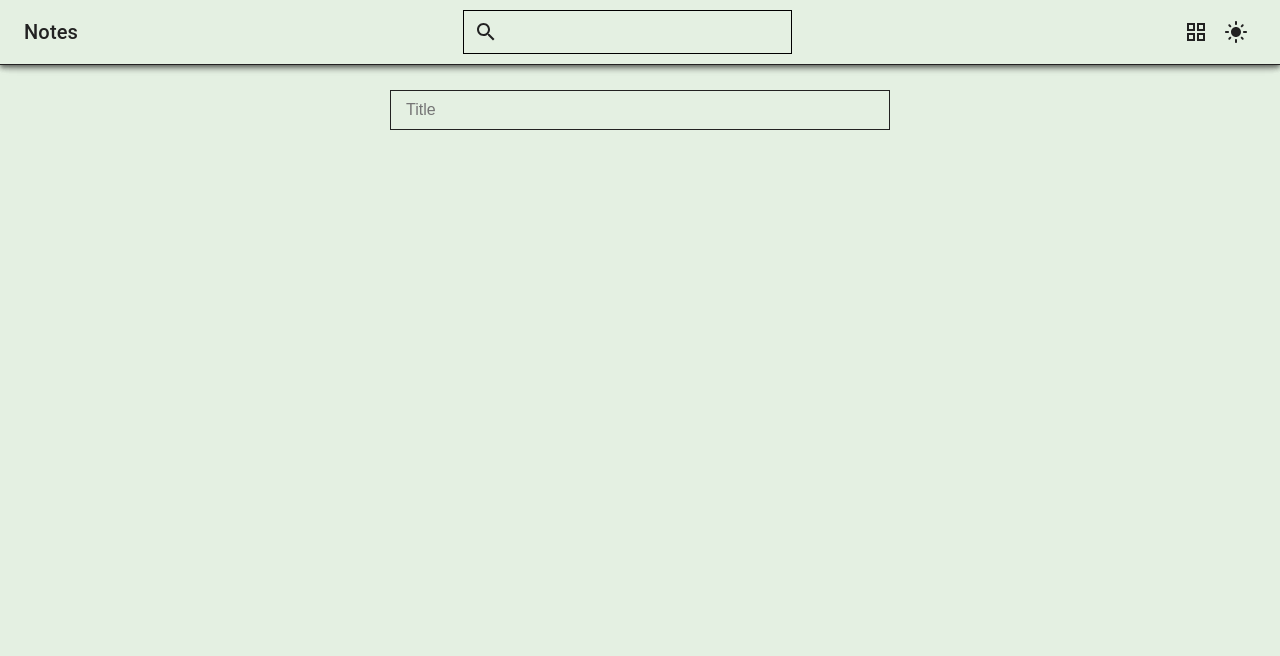
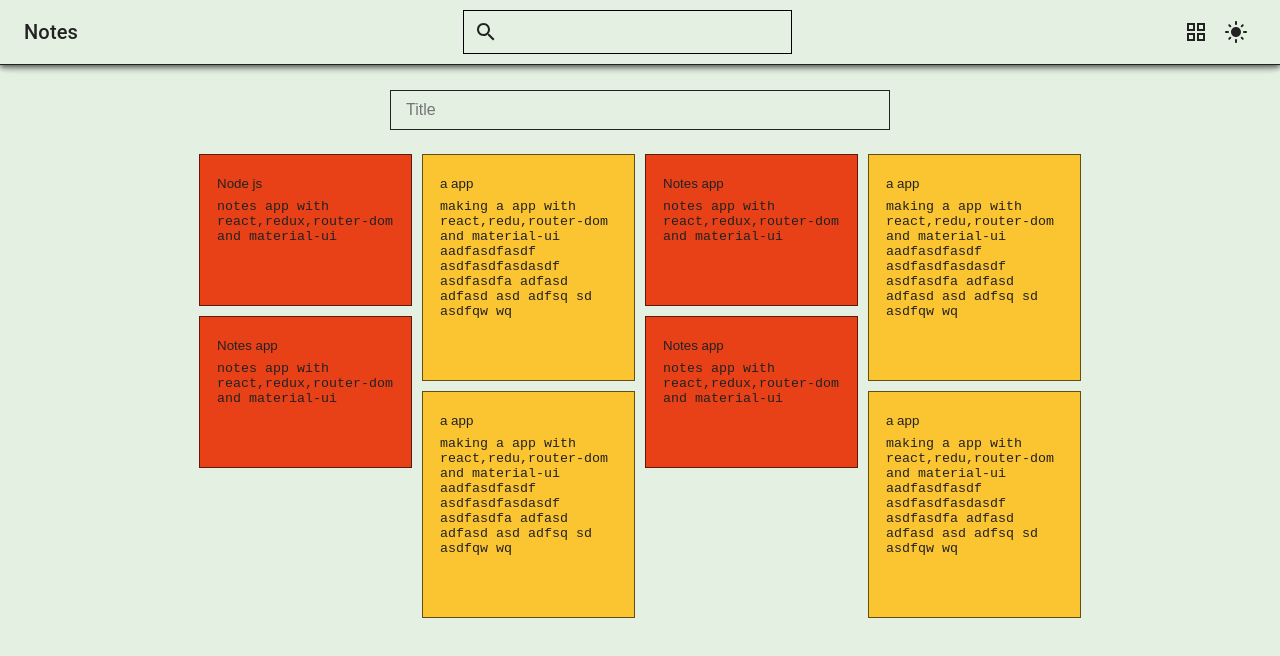
Before and after one commit to vincevise/Notes-App, a React (Create React App) app: page / in a window 1280 px wide. Shown: the top 656 px of the page. Built offline with nearby package versions, Linux system fonts and the light colour scheme.

Commit message:
changes to remove all the warning

```diff
--- a/src/component/Note.js
+++ b/src/component/Note.js
@@ -8,7 +8,6 @@ import DeleteIcon from '@mui/icons-material/Delete';
 import { deleteNote, updateNote } from '../features/notesSlice';
 import { useDispatch } from 'react-redux';
 import ColorButtonInNote from './ColorButtonInNote';
-import zIndex from '@mui/material/styles/zIndex';
 
 const Note = ({data,index,isOpen,setIsOpen}) => {
     // let [isOpen,setIsOpen] = useState(false)
@@ -30,14 +29,14 @@ const Note = ({data,index,isOpen,setIsOpen}) => {
         if(isOpen){
             setIsOpen(!isOpen)
             let currentObj = noteRef.current.style
-            currentObj.position = 'relative'
+            currentObj.position = 'static'
             currentObj.top ='auto'
             currentObj.width =  'auto';
             console.log(currentObj.zIndex)
             currentObj.zIndex =  '0';
             console.log(currentObj.zIndex)
             currentObj.boxShadow = 'none'
-            overlayRef.current.style.zIndex = '1'
+            overlayRef.current.style.zIndex = '0'
             overlayRef.current.style.backgroundColor = 'none';
             overlayRef.current.style.width = '0'
             overlayRef.current.style.height = '0'
@@ -70,6 +69,9 @@ const Note = ({data,index,isOpen,setIsOpen}) => {
 
         e.stopPropagation()
         e.preventDefault()
+        console.log(parentRef.current.getBoundingClientRect())
+        console.log(parentRef.current.getBoundingClientRect())
+        console.log(noteRef.current.getBoundingClientRect())
         let nots = ['svg','path','BUTTON','LI']
         let iffs = [!isOpen,
             !nots.includes(e.target.nodeName),
@@ -101,7 +103,7 @@ const Note = ({data,index,isOpen,setIsOpen}) => {
             overlayRef.current.style.top = '0'
             overlayRef.current.style.right = '0'
             overlayRef.current.style.width = '100vw'
-            overlayRef.current.style.height = '100%'
+            overlayRef.current.style.height = '100vh'
             colorPickerRef.current.style.visibility = 'visible'
         }
     }
@@ -113,6 +115,7 @@ const Note = ({data,index,isOpen,setIsOpen}) => {
     let fontColor = theme.palette.text.secondary;
     const style = {
         backgroundColor: data.color ? data.color : bgColor,
+        border:`1px solid ${fontColor}`,
         transition:'width 2s'
     }
     const inputStyle = {
@@ -138,7 +141,7 @@ const Note = ({data,index,isOpen,setIsOpen}) => {
     }
 
   return (<>
-    <div style={{position:'absolute'}} ref={overlayRef} onClick={closeModal} ></div>
+
     <BoxContainer ref={parentRef} >
 
         <BoxInner
@@ -182,6 +185,7 @@ const Note = ({data,index,isOpen,setIsOpen}) => {
 
         </BoxInner>
     </BoxContainer>
+    <div style={{position:'fixed'}} ref={overlayRef} onClick={closeModal} ></div>
     </>
   )
 }
--- a/src/component/NotesGrid.js
+++ b/src/component/NotesGrid.js
@@ -1,12 +1,9 @@
 import { styled } from '@mui/system';
-import React, { useContext, useRef, useState } from 'react'
+import React, {  useState } from 'react'
 import Note from './Note'
 import {useSelector} from 'react-redux';
 import { notesData } from '../features/notesSlice';
 import { navBarData } from '../features/navbarSlice';
-import { useLocation } from 'react-router-dom';
-import { SearchContext } from '../App';
-import { useEffect } from 'react';
 import { useTheme } from '@emotion/react';
 
 const NotesGrid = () => {
@@ -17,12 +14,7 @@ const NotesGrid = () => {
   const notes = useSelector(notesData) ;
   let data = notes.data;
 
-  const grid = {
-    display:'grid',
-    gridTemplateColumns:'1fr 1fr 1fr 1fr',
-    gridTemplateRows:'auto',
-    gridGap:'10px',
-  }
+
 
   const stack = {
     display:'grid',
@@ -32,9 +24,15 @@ const NotesGrid = () => {
     backgroundColor:`${bgColor}`
   }
 
+  const customGrid = {
+    display:'grid',
+    gridTemplateColumns:'1fr 1fr 1fr 1fr',
+    gap:'10px'
+  }
 
-  return (<>
-    <CustomContainer sx={ navData.isStack ? grid : stack } >
+   if(navData.isStack){
+    return(<>
+    <CustomContainer sx={  stack  } >
 
       {
         data.map((x,i)=><Note
@@ -44,12 +42,50 @@ const NotesGrid = () => {
           key={x.id} data={x} index={i}/>)
       }
     </CustomContainer>
+    </>)
+  }
+
+  return(
+    <>
+    <CustomContainer sx={customGrid}>
+      <CustomDiv> {
+        data.map((x,i)=>{
+          if(i%4===0) return (<Note setIsOpen={setIsOpen} isOpen={isOpen} className='note' key={x.id} data={x} index={i}/>)
+        } )}
+      </CustomDiv>
+      <CustomDiv> {
+        data.map((x,i)=>{
+          if(i%4===1) return (<Note setIsOpen={setIsOpen} isOpen={isOpen} className='note' key={x.id} data={x} index={i}/>)
+        } )}
+      </CustomDiv>
+      <CustomDiv> {
+        data.map((x,i)=>{
+          if(i%4===2) return (<Note setIsOpen={setIsOpen} isOpen={isOpen} className='note' key={x.id} data={x} index={i}/>)
+        } )}
+      </CustomDiv>
+      <CustomDiv> {
+        data.map((x,i)=>{
+          if(i%4===3) return (<Note setIsOpen={setIsOpen} isOpen={isOpen} className='note' key={x.id} data={x} index={i}/>)
+        } )}
+      </CustomDiv>
+    </CustomContainer>
     </>
   )
+
+
+
+
+
+
 }
 
 export default NotesGrid
 
 const CustomContainer = styled('div')({
+})
 
+const CustomDiv = styled('div')({
+  display:'flex',
+  flexDirection:'column',
+  gap:'10px'
 })
--- a/src/features/notesSlice.js
+++ b/src/features/notesSlice.js
@@ -1,7 +1,56 @@
 import { createSlice, nanoid } from "@reduxjs/toolkit";
 
 let initialState = {
-    data : []
+    data : [
+    {
+        id:'1',
+        title:'Node js',
+        content:'notes app with react,redux,router-dom and material-ui',
+        color:'#e84118'
+    },
+    {
+        id:'2',
+        title:'a app',
+        content:'making a app with react,redu,router-dom and material-ui aadfasdfasdf asdfasdfasdasdf asdfasdfa adfasd adfasd asd adfsq sd asdfqw wq',
+        color:'#fbc531'
+    },
+    {
+        id:'3',
+        title:'Notes app',
+        content:'notes app with react,redux,router-dom and material-ui',
+        color:'#e84118'
+    },
+    {
+        id:'4',
+        title:'a app',
+        content:'making a app with react,redu,router-dom and material-ui aadfasdfasdf asdfasdfasdasdf asdfasdfa adfasd adfasd asd adfsq sd asdfqw wq',
+        color:'#fbc531'
+    },
+    {
+        id:'5',
+        title:'Notes app',
+        content:'notes app with react,redux,router-dom and material-ui',
+        color:'#e84118'
+    },
+    {
+        id:'6',
+        title:'a app',
+        content:'making a app with react,redu,router-dom and material-ui aadfasdfasdf asdfasdfasdasdf asdfasdfa adfasd adfasd asd adfsq sd asdfqw wq',
+        color:'#fbc531'
+    },
+    {
+        id:'7',
+        title:'Notes app',
+        content:'notes app with react,redux,router-dom and material-ui',
+        color:'#e84118'
+    },
+    {
+        id:'8',
+        title:'a app',
+        content:'making a app with react,redu,router-dom and material-ui aadfasdfasdf asdfasdfasdasdf asdfasdfa adfasd adfasd asd adfsq sd asdfqw wq',
+        color:'#fbc531'
+    }
+]
 
 }
 
--- a/src/pages/Search.js
+++ b/src/pages/Search.js
@@ -14,12 +14,12 @@ const Search = () => {
   const style = {
       bgcolor:`${bgColor}`,
       color:`${textColor}`,
-      paddingY:'30px',
+      paddingY:'90px',
       paddingX:'30px',
       display:'flex',
       flexDirection:'column',
       alignItems:'center',
-      height:'calc(100vh - 65px)'
+      height:' 100vh '
   }
   return (<>
     <NavBar/>
```
